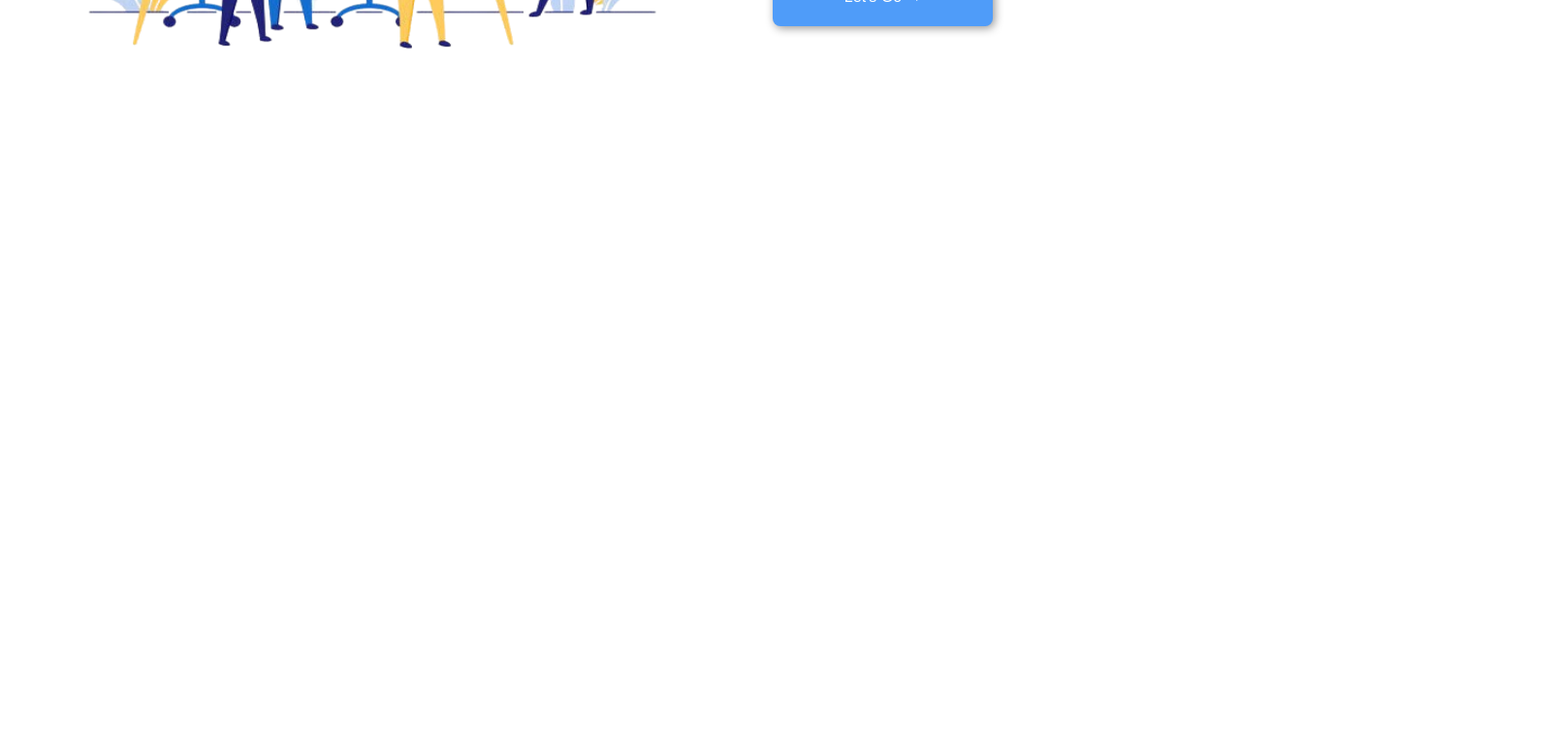
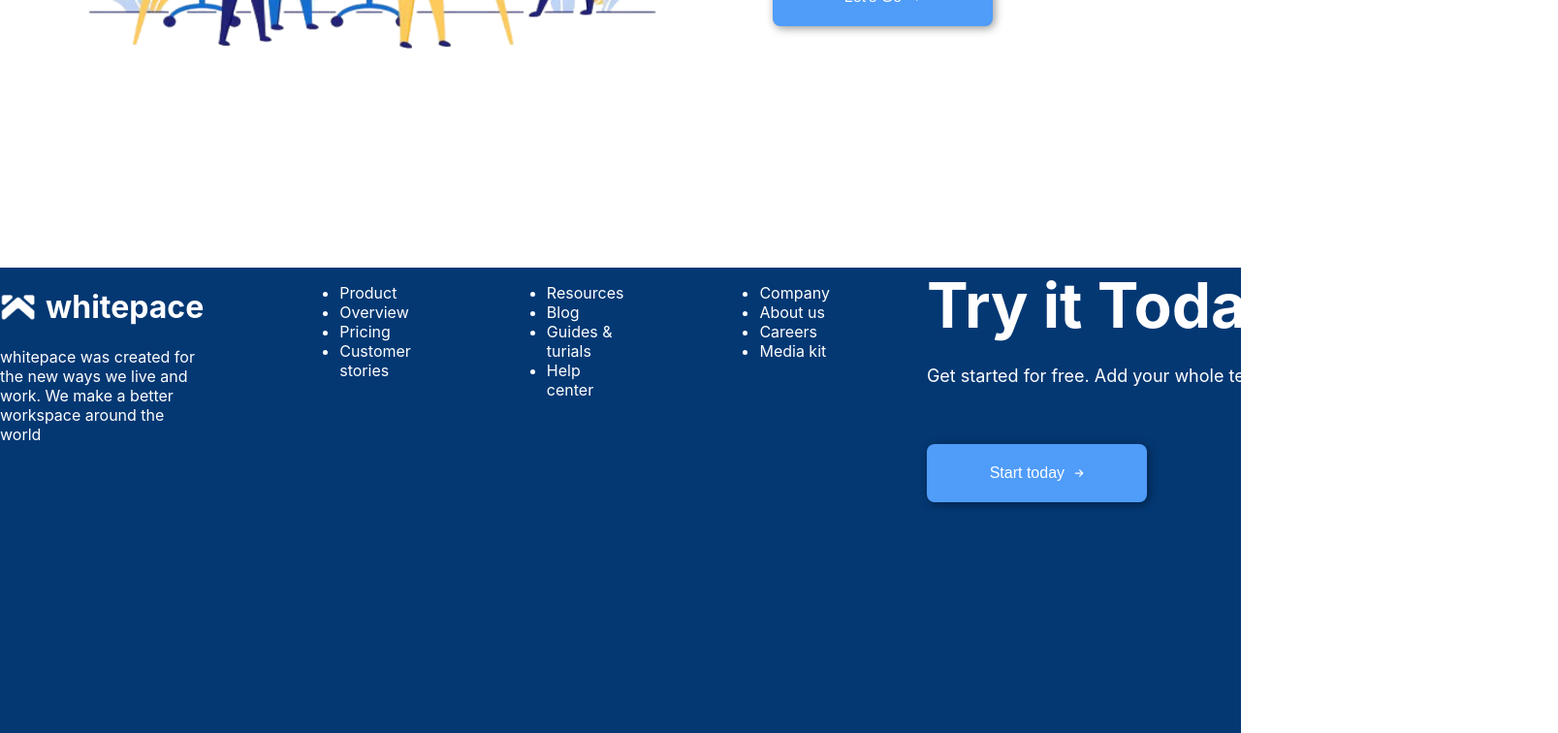
Before and after one commit to OthmaneB-Pro/whitespace, a React (Create React App) app: page / in a window 1280 px wide. Shown: the part 3636-4392 px from the top of the page at 97% size, 1607 px wide, since content can reach past the window. Before the commit the page ends 3912 px from the top, so only its background shows below. Built offline with nearby package versions, Linux system fonts and the light colour scheme.

Commit message:
✨ HomePage : Footer > add all structure

```diff
--- a/src/components/pages/homePage/HomePage.tsx
+++ b/src/components/pages/homePage/HomePage.tsx
@@ -5,6 +5,7 @@ import ProjectManagement from "./projectManagement/ProjectManagement"
 import WorkTogether from "./workTogether/WorkTogether"
 import AsExtension from "./asExtension/AsExtension"
 import Customise from "./customise/Customise"
+import FooterHome from "./footer/FooterHome"
 
 export default function HomePage() {
   return (
@@ -15,6 +16,7 @@ export default function HomePage() {
         <WorkTogether/>
         <AsExtension/>
         <Customise/>
+        <FooterHome/>
     </HomePageStyled>
   )
 }
--- /dev/null
+++ b/src/components/pages/homePage/footer/FooterHome.tsx
@@ -0,0 +1,60 @@
+import styled from "styled-components";
+import Logo from "../../../reusable-ui/Logo";
+import Button from "../../../reusable-ui/Button";
+import { FaArrowRight } from "react-icons/fa6";
+import Paragraph from "../../../reusable-ui/Paragraph";
+
+export default function FooterHome() {
+  return (
+    <FooterHomeStyle>
+      <div>
+        <Logo />
+        <p>
+          whitepace was created for the new ways we live and work. We make a
+          better workspace around the world
+        </p>
+      </div>
+      <div>
+        <ul>
+          <li>Product</li>
+          <li>Overview</li>
+          <li>Pricing</li>
+          <li>Customer stories</li>
+        </ul>
+      </div>
+      <div>
+        <ul>
+          <li>Resources</li>
+          <li>Blog</li>
+          <li>Guides & turials</li>
+          <li>Help center</li>
+        </ul>
+      </div>
+      <div>
+        <ul>
+          <li>Company</li>
+          <li>About us</li>
+          <li>Careers</li>
+          <li>Media kit</li>
+        </ul>
+      </div>
+      <div>
+
+        <Paragraph
+          span="Try it Today"
+          label="Get started for free.
+Add your whole team as your needs grow."
+        />
+        <Button label="Start today" Icon={<FaArrowRight />} />
+      </div>
+    </FooterHomeStyle>
+  );
+}
+
+const FooterHomeStyle = styled.div`
+height: 60vh;
+background-color: #043873;
+display: grid;
+grid-template-columns: repeat(5, 1fr);
+gap : 100px ;
+`;
```
